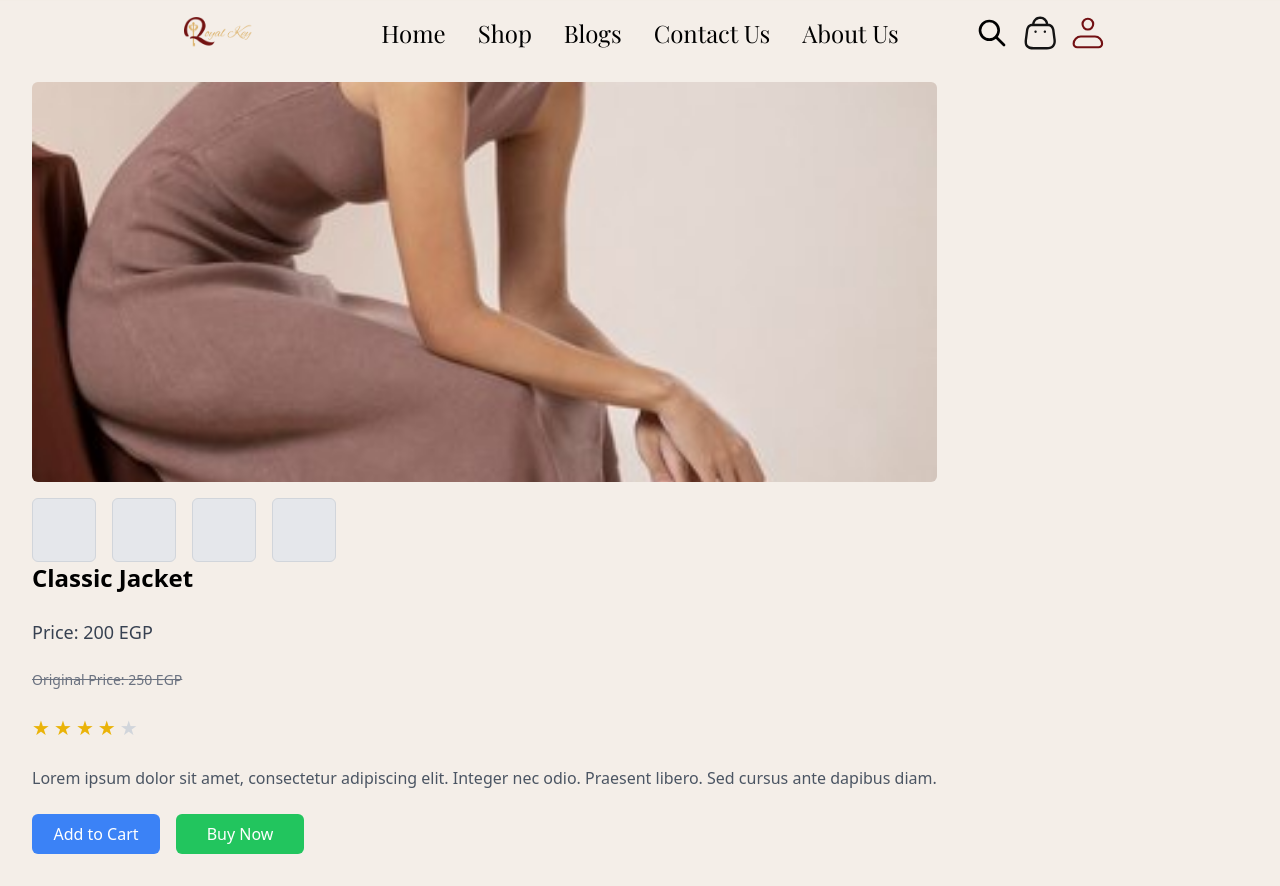
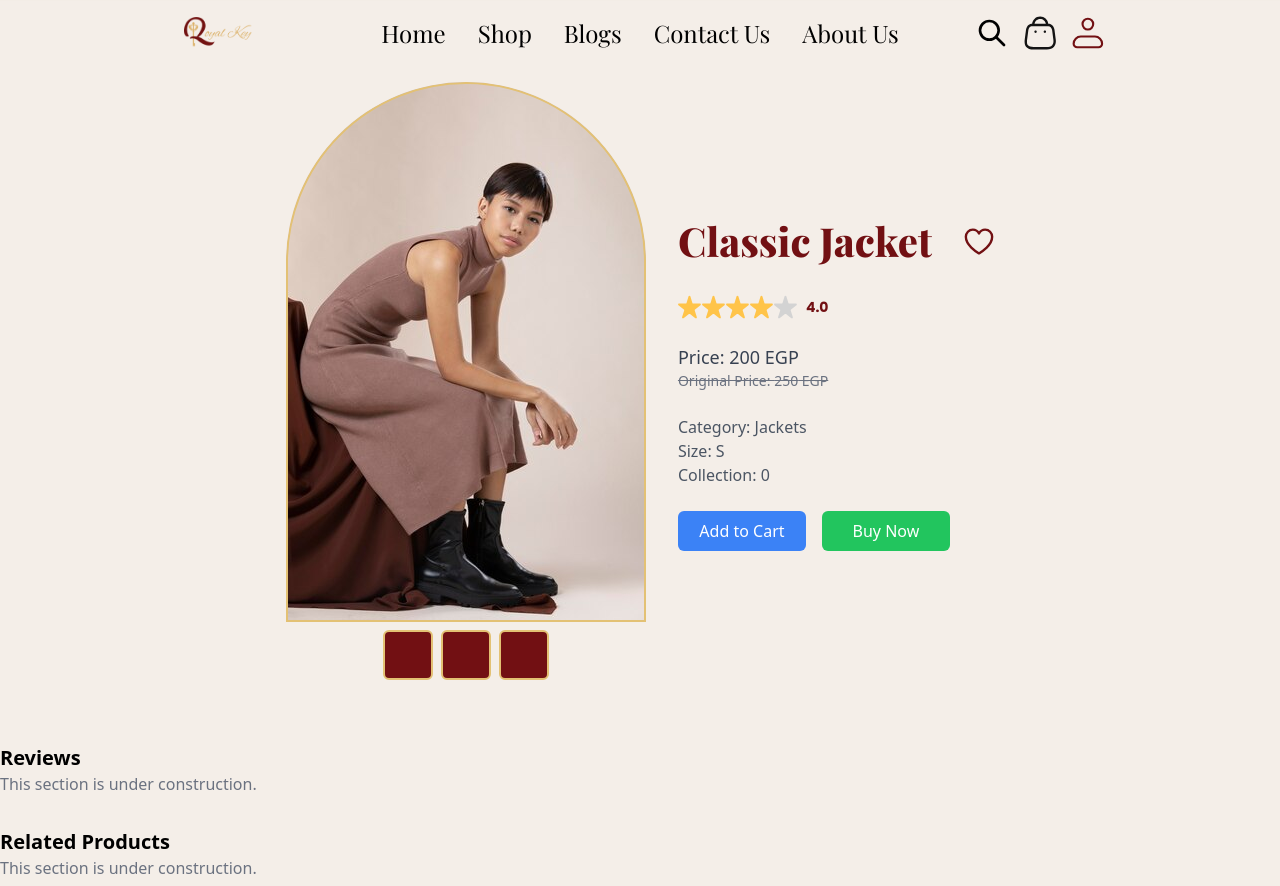
Before and after one commit to RahmaNader/Ecommerce, a React (Vite) app: page /product-details/1 in a window 1280 px wide. Built offline with nearby package versions, Linux system fonts and the light colour scheme.

Commit message:
working on product section

```diff
--- a/src/Components/atoms/Card/Card.tsx
+++ b/src/Components/atoms/Card/Card.tsx
@@ -21,16 +21,14 @@ const Card: React.FC<CardComponent> = ({
   };
 
   return (
-    <div className="w-[75%] h-[75%] text-center m-4">
+    <div className="text-center m-4">
       <div  onClick={handleCardClick} className="image-container w-auto h-auto relative overflow-hidden rounded-t-[500px] cursor-pointer hover:opacity-80 ">
-
         <img
           src={src}
           alt={alt}
-          className="object-cover w-full h-full cursor-pointer"
+          className="object-cover w-full h-full cursor-pointer "
         />
-
-        <div className="absolute top-0 left-0 w-full h-full border-[2px] border-[#E3C174] rounded-t-[500px]" />
+        <div className="absolute top-0 left-0 w-full h-full border-[2px] border-[#E3C174] rounded-t-[500px] " />
       </div>
 
 
--- /dev/null
+++ b/src/Components/atoms/Rating/Rating.tsx
@@ -0,0 +1,28 @@
+import React from "react";
+import star from "@assets/Star.svg";
+import greyStar from "@assets/GreyStar.svg";
+
+type RatingProps = {
+  rate: number; // Rating value between 0 and 5
+};
+
+const Rating: React.FC<RatingProps> = ({ rate }) => {
+  return (
+    <div className="flex items-center space-x-2">
+      <div className="flex justify-center">
+        {[...Array(5)].map((_, i) => (
+          <img
+            key={i}
+            src={i < Math.floor(rate) ? star : greyStar}
+            alt={i < Math.floor(rate) ? "Golden Star" : "Grey Star"}
+            className="w-6 h-6"
+          />
+        ))}
+      </div>
+
+      <span className="font-Poppins font-semibold text-[14px] text-wine ">{rate.toFixed(1)} </span>
+    </div>
+  );
+};
+
+export default Rating;
--- a/src/Components/atoms/index.ts
+++ b/src/Components/atoms/index.ts
@@ -2,3 +2,4 @@ export { default as Category } from './Category/Category';
 export {default as Card} from './Card/Card'
 export { default as Button } from './Button/Button';
 export { default as NavLink } from './Link/NavLink';
+export { default as Rating } from './Rating/Rating';
--- a/src/Components/organisms/Filter/Filter.tsx
+++ b/src/Components/organisms/Filter/Filter.tsx
@@ -109,7 +109,7 @@ const Filter: React.FC<FilterProps> = ({ onFilterChange }) => {
               onClick={() => handleSizeClick(size)}
               role="button"
               tabIndex={0}
-              aria-pressed={selectedSize === size}
+              aria-pressed={selectedSize === size ? 'true' : 'false'}
               className={`font-Jost flex items-center text-[10px] w-[30px] h-[30px] md:text-[16px] md:w-[42px] md:h-[42px] justify-center border-2 rounded-lg cursor-pointer focus:outline-none ${
                 selectedSize === size
                   ? "text-wine border-wine"
--- /dev/null
+++ b/src/Components/organisms/ProductSection/ProductSection.tsx
@@ -0,0 +1,83 @@
+import React from "react";
+import { CardComponent } from "@types";
+import Rating from "@components/atoms/Rating/Rating";
+
+//
+import heart from "@assets/heart.svg";
+
+const ProductSection: React.FC<{ product: CardComponent }> = ({ product }) => {
+  return (
+    <div className="flex flex-col md:flex-row items-center justify-center w-full  gap-8 my-8 px-6">
+      {/* product photos */}
+      <div className="flex flex-col justify-center items-center gap-2">
+        <div className="image-container w-[200px] min-h-[200px]  md:w-full h-[100%] relative overflow-hidden rounded-t-[500px]">
+          <img
+            src={product.src}
+            alt={product.alt}
+            className="object-cover w-full h-full cursor-pointer"
+          />
+          <div className="absolute top-0 left-0 w-full h-full border-[2px] border-[#E3C174] rounded-t-[500px]" />
+        </div>
+
+        <div className="flex flex-row gap-2 justify-center">
+          {[...Array(3)].map((_, i) => (
+            <div
+              key={i}
+              className="w-[50px] h-[50px] bg-wine rounded-md border-2 border-[#E3C174] cursor-pointer hover:opacity-80"
+            ></div>
+          ))}
+        </div>
+      </div>
+
+      <div className="flex flex-col justify-center space-y-6 items-start">
+        {/* product title */}
+        <div className="flex flex-row w-full justify-between items-center gap-8">
+          <p className="font-playfair text-wine text-[20px] md:text-[40px] font-extrabold">
+            {product.name}
+          </p>
+
+          <img
+            src={heart}
+            alt="add to favorites"
+            className="w-full h-full cursor-pointer max-w-[30px] max-h-[30px]"
+          />
+        </div>
+
+        {/* product rating */}
+        <div className="flex items-center space-x-1">
+          <Rating rate={product.rate} />
+        </div>
+
+        {/* price */}
+        <div>
+          <p className="text-lg font-medium text-gray-700">
+            Price: {product.DisPrice} EGP
+          </p>
+
+          <p className="text-sm line-through text-gray-500">
+            Original Price: {product.NormalPrice} EGP
+          </p>
+        </div>
+
+        {/* Product Description */}
+        <p className="text-gray-600">
+          Category: {product.category} <br />
+          Size: {product.size} <br />
+          Collection: {product.collection}
+        </p>
+
+        {/* Action Buttons */}
+        <div className="flex gap-4">
+          <button className="w-32 h-10 bg-blue-500 text-white rounded-md hover:bg-blue-600">
+            Add to Cart
+          </button>
+          <button className="w-32 h-10 bg-green-500 text-white rounded-md hover:bg-green-600">
+            Buy Now
+          </button>
+        </div>
+      </div>
+    </div>
+  );
+};
+
+export default ProductSection;
--- a/src/Components/organisms/ProductsDisplay/ProductsDisplay.tsx
+++ b/src/Components/organisms/ProductsDisplay/ProductsDisplay.tsx
@@ -79,7 +79,6 @@ const ProductsDisplay: React.FC<ProductsDisplayProps> = ({ products }) => {
       <Card
         {...card}
         onClick={() => {
-          // Navigate to the product details page with the product ID
           navigate(`/product-details/${card.id}`);
         }}
       />
--- a/src/Components/organisms/index.ts
+++ b/src/Components/organisms/index.ts
@@ -5,3 +5,4 @@ export { default as Layout } from "./Layout/Layout";
 export {default as Home} from './Home/Home'
 export {default as Filter} from './Filter/Filter'
 export {default as ProductsDisplay} from './ProductsDisplay/ProductsDisplay'
+export {default as ProductSection} from './ProductSection/ProductSection'
--- a/src/data/cards.ts
+++ b/src/data/cards.ts
@@ -59,11 +59,11 @@ export const cards: CardComponent[] = [
   {
     id: 5,
     src: Img2,
-    alt: "Windbreaker",
-    name: "Windbreaker",
+    alt: "One Life Graphic T-shirt",
+    name: "One Life Graphic T-shirt",
     DisPrice: 180,
     NormalPrice: 230,
-    rate: 5,
+    rate: 3.2,
     size: "XXL",
     category: "Jackets",
     collection: 0,
--- a/src/pages/Screens/productDetails/ProductDetails.tsx
+++ b/src/pages/Screens/productDetails/ProductDetails.tsx
@@ -2,16 +2,18 @@ import React, { useState, useEffect } from "react";
 import { useParams } from "react-router-dom";
 import { cards } from "@data/cards";
 import Loading from "@components/molecules/LoadingSkeleton/LoadingSkeleton";
+import ProductSection from "@components/organisms/ProductSection/ProductSection";
+import { CardComponent } from "@types";
 
 const ProductDetails: React.FC = () => {
   const { id } = useParams<{ id: string }>();
   const [loading, setLoading] = useState(true);
-  const [product, setProduct] = useState<typeof cards[0] | null>(null);
+  const [product, setProduct] = useState<CardComponent | null>(null);
 
   useEffect(() => {
     const timeout = setTimeout(() => {
-      const foundProduct = cards.find((item) => item.id === Number(id));
-      setProduct(foundProduct || null);
+      const foundProduct = cards.find((item) => item.id === Number(id)) || null;
+      setProduct(foundProduct);
       setLoading(false);
     }, 1000);
 
@@ -34,74 +36,21 @@ const ProductDetails: React.FC = () => {
   }
 
   return (
+    <div className="flex flex-col gap-8">
+      {/* Product Section */}
+      <ProductSection product={product} />
 
-    <div className="flex flex-col md:flex-row gap-8 p-8">
-
-      {/* product */}
+      {/* Reviews Section */}
       <div>
-        <div className="flex-1">
-        <img
-          src={product.src}
-          alt={product.alt}
-          className="w-full h-[400px] object-cover rounded-md"
-        />
-        <div className="flex gap-4 mt-4">
-
-          {[...Array(4)].map((_, i) => (
-            <div
-              key={i}
-              className="w-16 h-16 bg-gray-200 rounded-md border border-gray-300"
-            ></div>
-          ))}
-        </div>
-      </div>
-      <div className="flex-1 space-y-6">
-        <h1 className="text-2xl font-bold">{product.name}</h1>
-
-        <p className="text-lg font-medium text-gray-700">
-          Price: {product.DisPrice} EGP
-        </p>
-        <p className="text-sm line-through text-gray-500">
-          Original Price: {product.NormalPrice} EGP
-        </p>
-
-        <div className="flex items-center space-x-1">
-          {[...Array(5)].map((_, i) => (
-            <span
-              key={i}
-              className={`text-xl ${
-                i < product.rate ? "text-yellow-500" : "text-gray-300"
-              }`}
-            >
-              ★
-            </span>
-          ))}
-        </div>
-
-        <p className="text-gray-600">
-          Lorem ipsum dolor sit amet, consectetur adipiscing elit. Integer nec
-          odio. Praesent libero. Sed cursus ante dapibus diam.
-        </p>
-
-        <div className="flex gap-4">
-          <button className="w-32 h-10 bg-blue-500 text-white rounded-md hover:bg-blue-600">
-            Add to Cart
-          </button>
-          <button className="w-32 h-10 bg-green-500 text-white rounded-md hover:bg-green-600">
-            Buy Now
-          </button>
-        </div>
-      </div>
+        <h2 className="text-xl font-bold">Reviews</h2>
+        <p className="text-gray-500">This section is under construction.</p>
       </div>
 
-      {/* reviews */}
+      {/* Related Products Section */}
       <div>
+        <h2 className="text-xl font-bold">Related Products</h2>
+        <p className="text-gray-500">This section is under construction.</p>
       </div>
-
-      {/* related products */}
-      <div>
-      </div>
-
     </div>
   );
 };
```
Also changed, not shown: src/assets/heart.svg (added).
